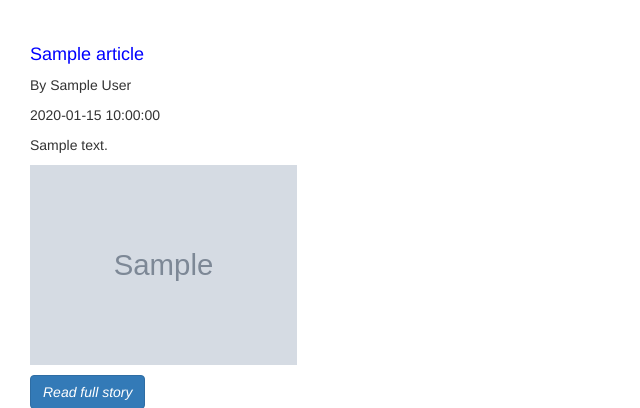
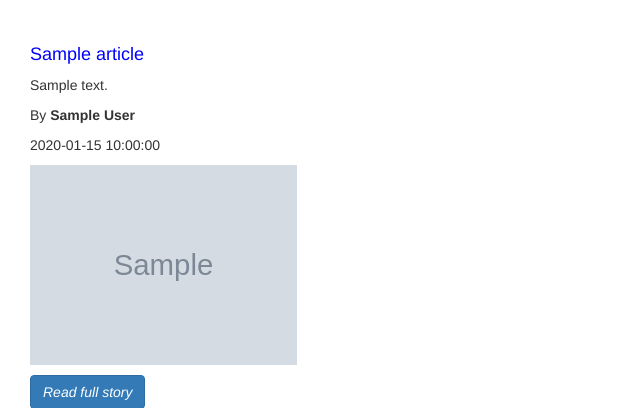
Before and after one commit to Kirugik/news-app, a Flask app: template app/templates/articles.html in a window 1280 px wide. Shown: the part 52-460 px from the top of the page, without its empty margins (0-640 px from the left). Run offline with Flask 2, Linux system fonts and the light colour scheme; the template is opened without the code that fills it: most values are stand-ins (such as "Sample title", 1, 10 or a date in 2020); grey boxes marked "Sample" are stand-in pictures; some libraries are stand-ins or nearby versions.

Commit message:
Fix: Fixarticle page alignment

```diff
--- a/app/templates/articles.html
+++ b/app/templates/articles.html
@@ -16,20 +16,22 @@
                     <h4 class="title" style="padding-top: 15px; padding-right: 15px; padding-left: 15px; color: blue;">
                         {{article.title}}
                     </h4>
+                </div>
+                <div class="card-body">
+                    <p class="desc" style="padding-left: 15px;">
+                        {{article.description}}
+                    </p>
                     <p class="author" style="padding-left: 15px;">
-                        By {{article.author}}
+                        By <span style="font-weight: bold;">{{article.author}} </span>
                     </p>
                     <p class="date" style="padding-left: 15px;">
                         {{article.publishedAt}}
                     </p>
-                </div>
-                <div class="card-body" style="padding-left: 15px; padding-right: 15px;">
-                    <p class="desc">{{article.description}}</p>
                     <div class="article-img">
-                        <img src="{{article.urlToImage}}" class="img-responsive" alt="image" style="height: 200px;">
+                        <img src="{{article.urlToImage}}" class="img-responsive" alt="image" style="height: 200px; padding-left: 15px;">
                     </div>
                     <div>
-                        <a href="{{article.url}}" class="btn btn-primary" target="_blank" style="font-style: italic; margin-top: 10px;">Read full story</a>
+                        <a href="{{article.url}}" class="btn btn-primary" target="_blank" style="font-style: italic; margin-top: 10px; margin-left: 15px;">Read full story</a>
                     </div>
                 </div>
             </div>
```
